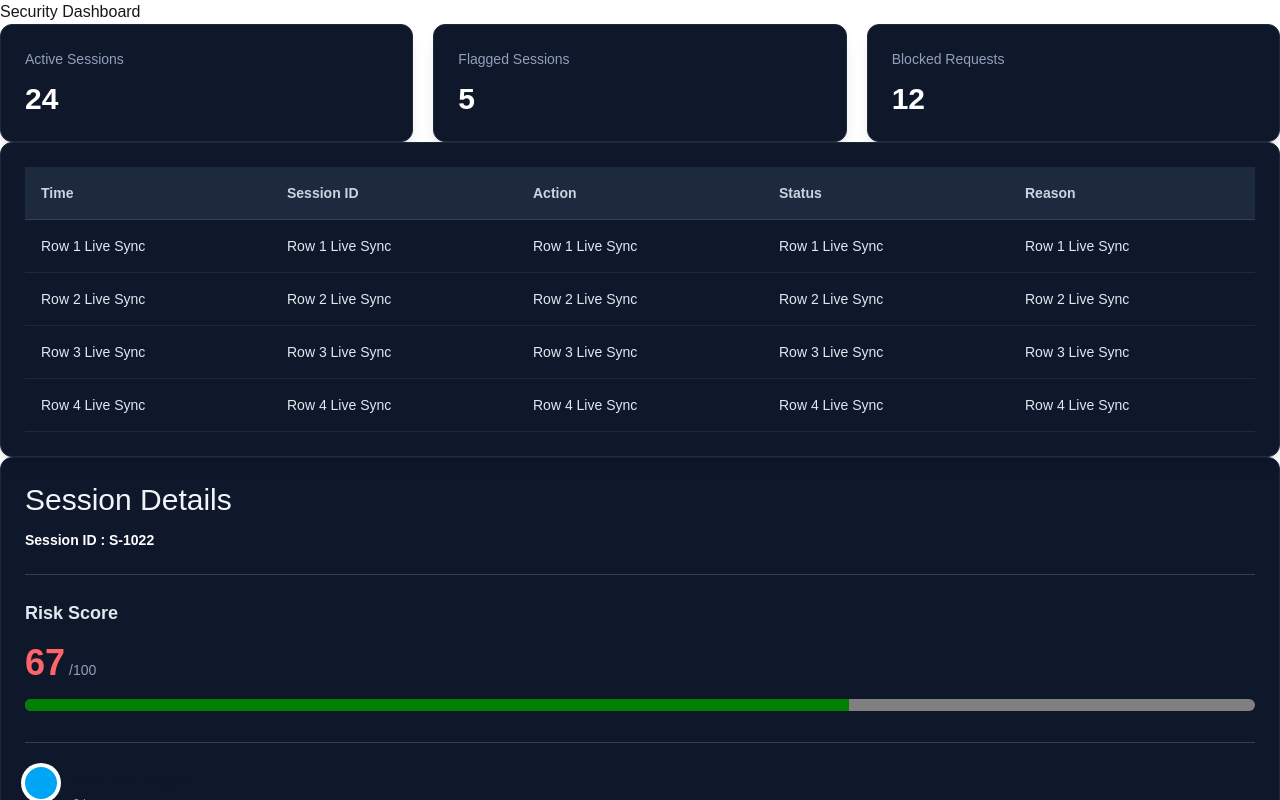
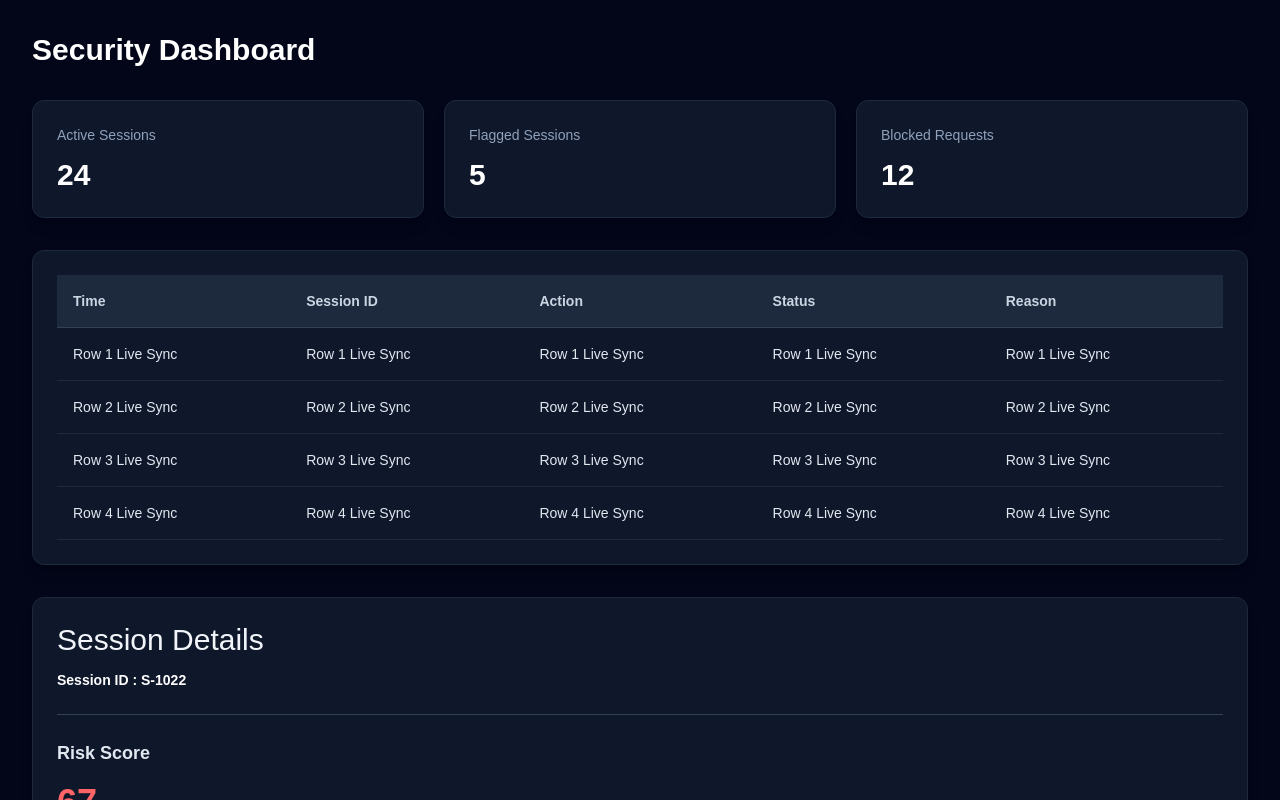
Before and after one commit to raremanticore/renamethislater, a Next.js app: page / in a window 1280 px wide. Shown: the top 800 px of the page. Built offline with nearby package versions, Linux system fonts and the light colour scheme.

Commit message:
i didz it

```diff
--- a/components/dashboard/SecurityDashboard.tsx
+++ b/components/dashboard/SecurityDashboard.tsx
@@ -1,3 +1,4 @@
+
 /**
  * main security dashboard
  * this is the main container for the page
@@ -6,16 +7,20 @@
 
 import SecurityStats from "./SecurityStats";
 import LiveActivityTable from "./LiveActivityTable";
-import SessionDetails from "./SessionDetails"
+import SessionDetails from "./SessionDetails";
 
 export default function SecurityDashboard() {
   return (
-    <div>
-      <h1>Security Dashboard</h1>
+    <div className="min-h-screen bg-slate-950 text-slate-100 p-8">
+      <h1 className="text-3xl font-bold text-white mb-8">
+        Security Dashboard
+      </h1>
 
-      <SecurityStats />
-      <LiveActivityTable />
-      <SessionDetails/>
+      <div className="flex flex-col gap-8">
+        <SecurityStats />
+        <LiveActivityTable />
+        <SessionDetails />
+      </div>
     </div>
   );
 }
```
